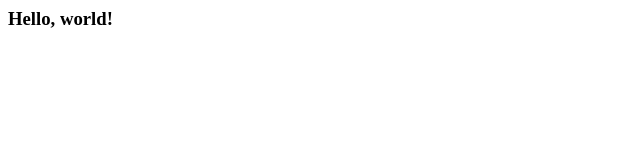
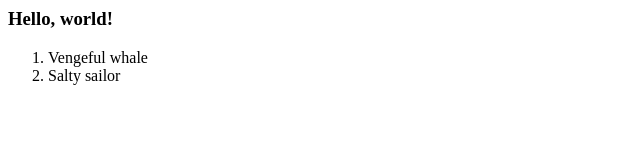
Before and after one commit to mark-b96/sample_website, a plain HTML site: page index.html in a window 1280 px wide. Shown: the whole page, without its empty margins (0-640 px from the left). Drawn offline with Linux system fonts and the light colour scheme.

Commit message:
Add list

```diff
--- a/index.html
+++ b/index.html
@@ -1 +1,6 @@
 <h3>Hello, world!</h3>
+
+<ol>
+  <li> Vengeful whale</li>
+  <li> Salty sailor </li>
+</ol>
```
